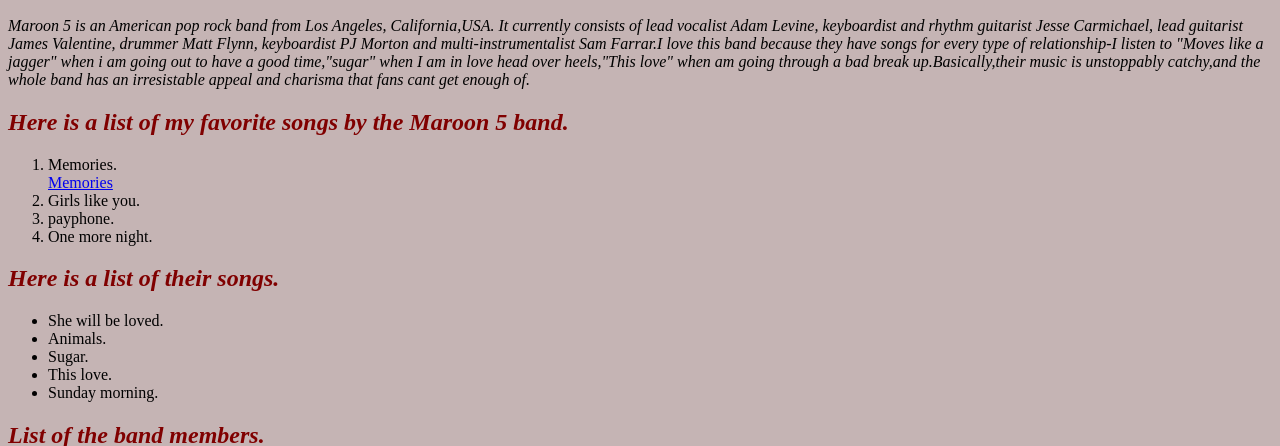
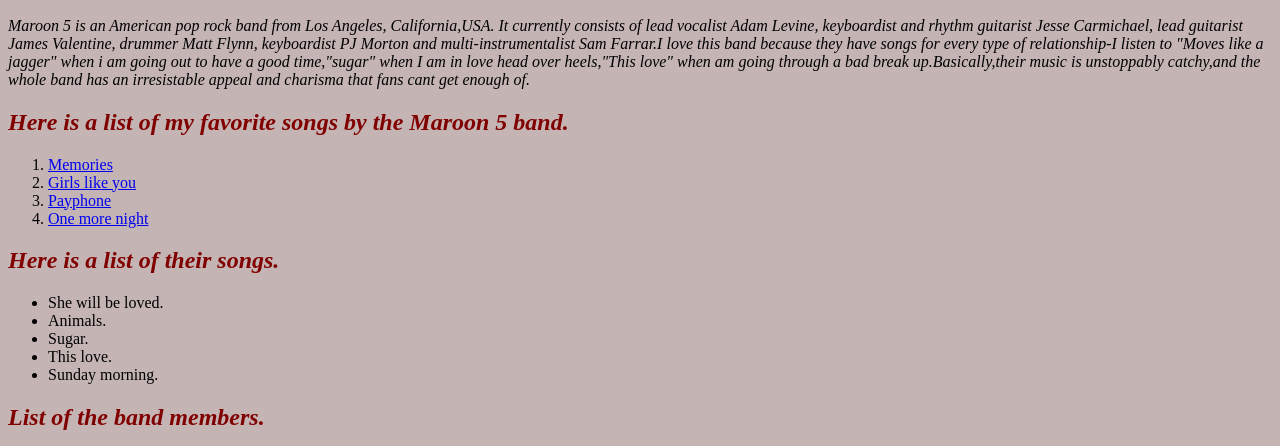
Before and after one commit to FestusMutie/Favoriteband, a plain HTML site: page index.html in a window 1280 px wide. Shown: the part 740-1186 px from the top of the page. Drawn offline with Linux system fonts and the light colour scheme.

Commit message:
Add links

```diff
--- a/index.html
+++ b/index.html
@@ -12,11 +12,10 @@
         <h2>Here is a list of my favorite songs by the Maroon 5 band. </h2>
 
         <ol>
-            <li>Memories.</li>
-            <a href="https://youtu.be/SlPhMPnQ58k">Memories</a>
-            <li>Girls like you.</li>
-            <li>payphone.</li>
-            <li>One more night.</li>
+            <li><a href="https://youtu.be/SlPhMPnQ58k">Memories</a></li>
+            <li><a href="https://youtu.be/aJOTlE1K90k">Girls like you</a></li>
+            <li><a href="https://youtu.be/KRaWnd3LJfs">Payphone</a></li>
+            <li><a href="https://youtu.be/fwK7ggA3-bU"> One more night</a></li>
         </ol>
         <h2>Here is a list of their songs.</h2>
         <ul>
```
